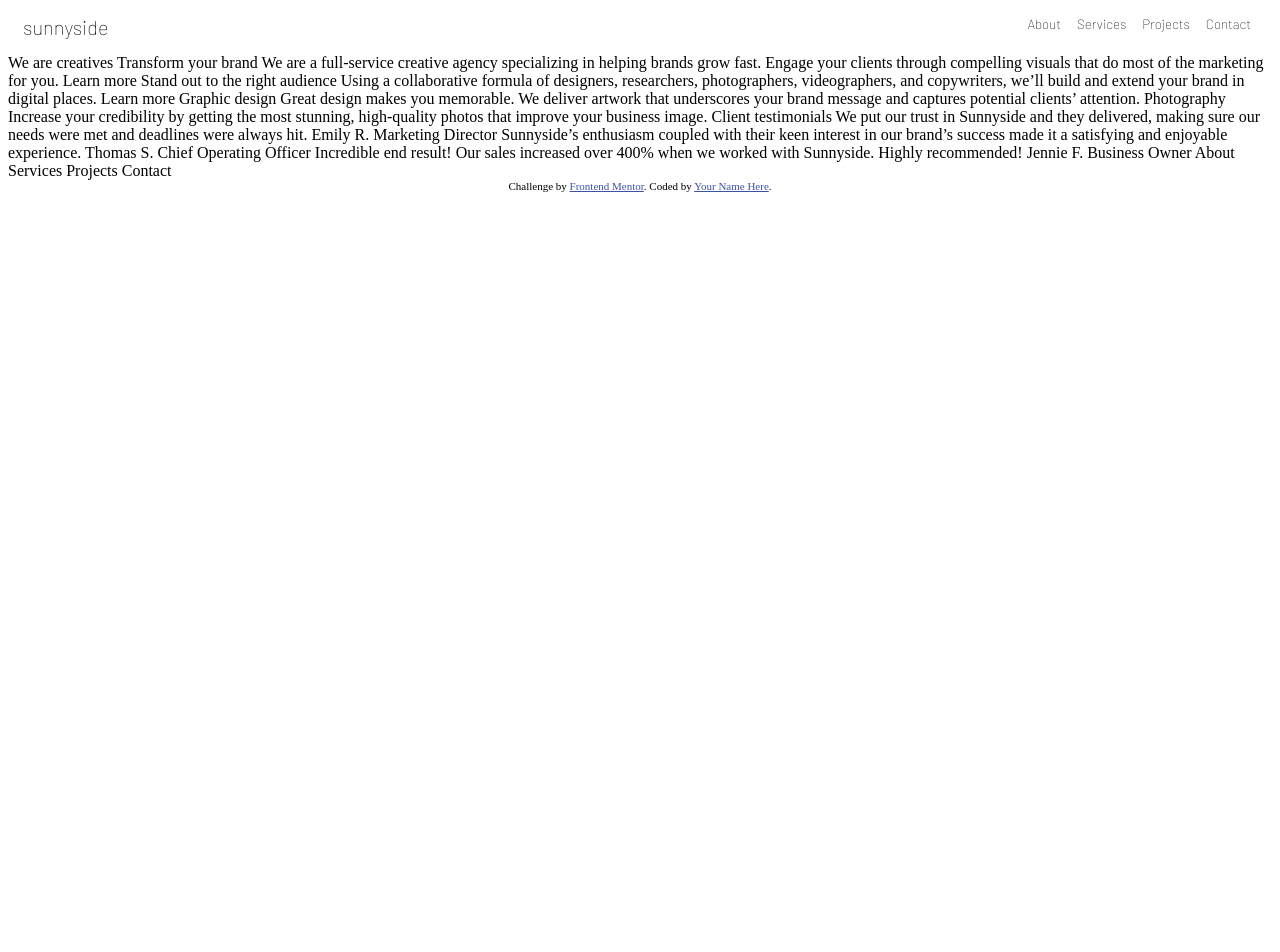
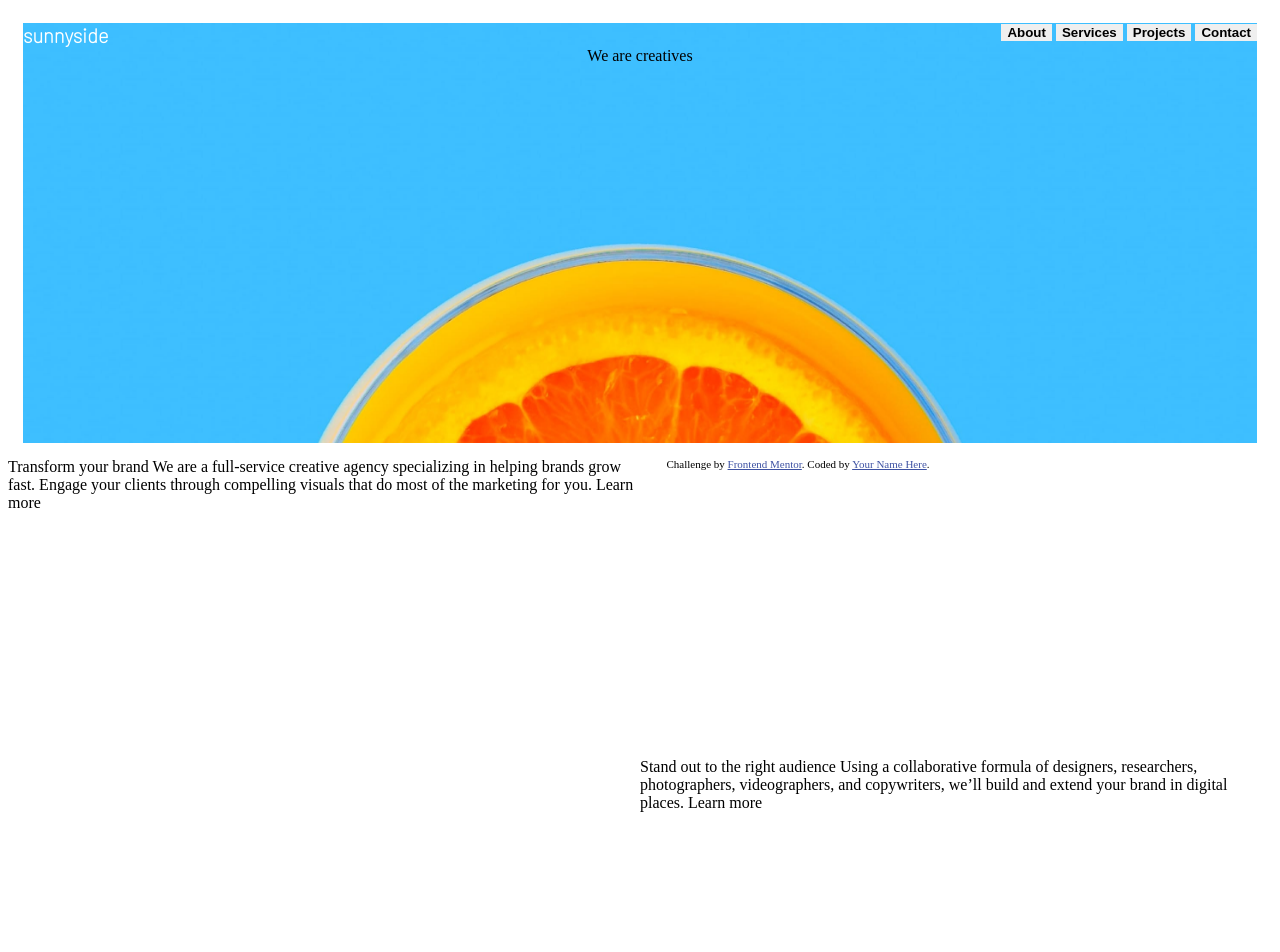
Before and after one commit to khaledS2021/Sunnyside-agency-landing-page, a plain HTML site: page index.html in a window 1280 px wide. Shown: the top 952 px of the page. Before the commit the page ends 800 px from the top, so only its background shows below. Drawn offline with Linux system fonts and the light colour scheme.

Commit message:
Finishing Grid

```diff
--- a/Styles.css
+++ b/Styles.css
@@ -1,3 +1,18 @@
+body{
+    display: grid;
+    height: 300vh;
+    width: fit-content;
+    grid-template-columns: 25% 25% 25% 25%;
+    grid-template-rows:1.5fr repeat(3,1fr) 1.5fr repeat(2,1fr);
+     grid-template-areas:
+    "header header header header"
+    "text1 text1 design1 design1"
+    "design2 design2 text2 text2"
+    "design3 design3 design4 design4"
+    "feedback feedback feedback feedback"
+    "design5 design6 design7 design8"
+    "footer footer footer footer";
+}
 #navmenu{
     float: right;
 }
@@ -6,13 +21,40 @@
     float: left;
     font-size: 20px;
     font-family: 'Barlow', sans-serif;
+    font-weight: bolder;
+    color: white;
 }
 #texthead{
     margin: 15px;
+    grid-area: header;
+    text-align: center;
+    background-image: url("images/desktop/image-header.jpg");
+    background-position: center;
+    background-size: cover;
 }
 button{
     border: none;
-    background-color:white;
+    background-color: hsl(213, 9%, 39%)
     font-family: 'Barlow', sans-serif;
+    font-weight: bold;
 
 }
+#text1{
+grid-area: text1;
+}
+#text2{
+    grid-area: text2;
+}
+#design3{
+    grid-area: design3;
+}
+#design4{
+    grid-area: design4;
+}
+#feedback{
+    grid-area: feedback;
+}
+#footer{
+    grid-area: footer;
+    text-align: center;
+}
--- a/index.html
+++ b/index.html
@@ -22,34 +22,39 @@
   <div id="texthead">
  <div id="head"> sunnyside</div>
  <div id="navmenu">
-  <button> About</button>
-  <button> Services</button>
+  <button>About</button>
+  <button>Services</button>
   <button>Projects</button>
   <button> Contact</button>
  </div>
 <div style="clear: both;"></div>
+
+  We are creatives
 </div>
-  We are creatives
-
+<div id="text1">
   Transform your brand
 
   We are a full-service creative agency specializing in helping brands grow fast.
   Engage your clients through compelling visuals that do most of the marketing for you.
 
   Learn more
-
+</div>
+<div id="text2">
   Stand out to the right audience
 
   Using a collaborative formula of designers, researchers, photographers, videographers, and copywriters, we’ll build and extend your brand in digital places.
 
   Learn more
-
+</div>
+<div id="design3">
   Graphic design
   Great design makes you memorable. We deliver artwork that underscores your brand message and captures potential clients’ attention.
-
+</div>
+<div id="design4">
   Photography
   Increase your credibility by getting the most stunning, high-quality photos that improve your business image.
-
+</div>
+<div id="feedback">
   Client testimonials
 
   We put our trust in Sunnyside and they delivered, making sure our needs were met and deadlines were always hit.
@@ -63,12 +68,14 @@
   Incredible end result! Our sales increased over 400% when we worked with Sunnyside. Highly recommended!
   Jennie F.
   Business Owner
-
+</div>
+<div id="footer">
+  <h3>sunnyside</h3>
   About
   Services
-  Projects
+  rojects
   Contact
-
+</div>
   <div class="attribution">
     Challenge by <a href="https://www.frontendmentor.io?ref=challenge" target="_blank">Frontend Mentor</a>.
     Coded by <a href="#">Your Name Here</a>.
```
